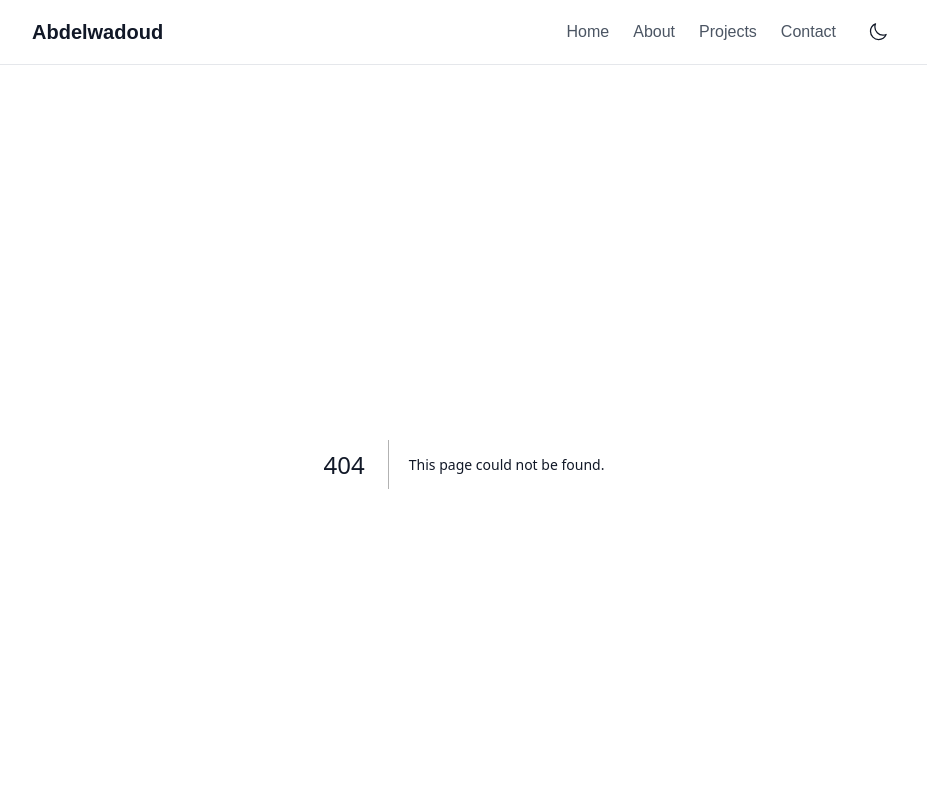
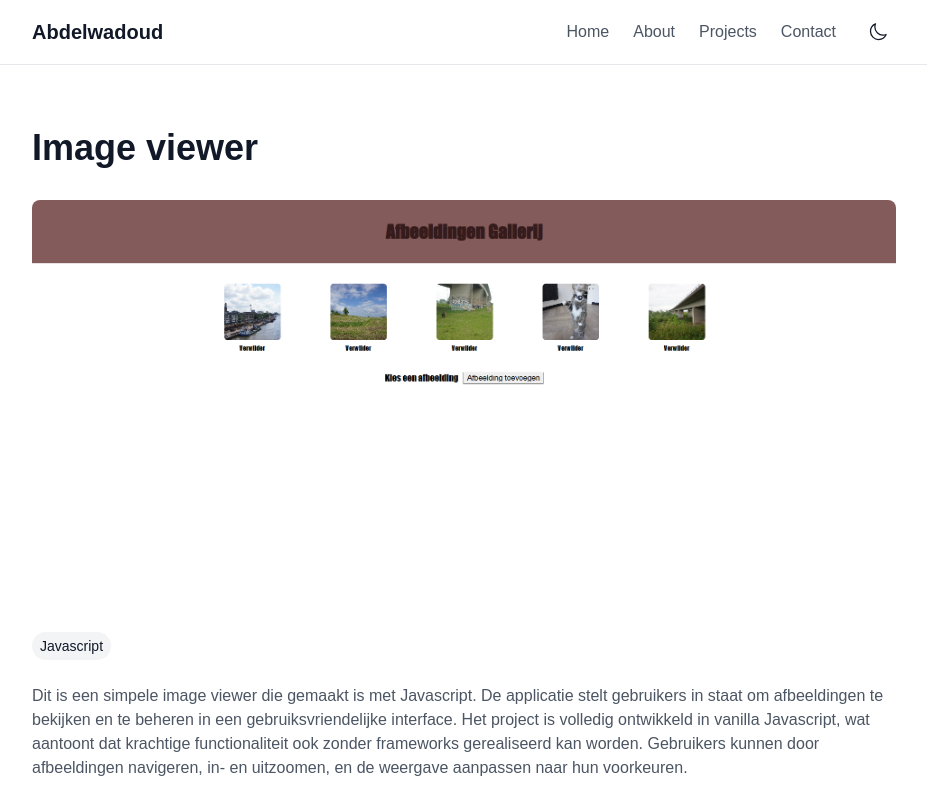
Before and after one commit to Jackbeany/portfolio-abdelwadoud, a Next.js app: page /projects/1 in a window 1280 px wide. Before the commit this address had no page. Shown: the top 800 px of the page, without its empty margins (176-1103 px from the left). Built offline with nearby package versions, Linux system fonts and the light colour scheme.

Commit message:
project toegevoegd

```diff
--- /dev/null
+++ b/app/projects/[id]/page.tsx
@@ -0,0 +1,49 @@
+import { notFound } from 'next/navigation';
+import Image from 'next/image';
+
+const projects = [
+    {
+        id: "1",
+        title: "Image viewer",
+        description: "Dit is een simpele image viewer die gemaakt is met Javascript",
+        technologies: ["Javascript"],
+        link: "/projects/1",
+        image: "/images/image viewer.png",
+        fullDescription: "Dit is een simpele image viewer die gemaakt is met Javascript. De applicatie stelt gebruikers in staat om afbeeldingen te bekijken en te beheren in een gebruiksvriendelijke interface. Het project is volledig ontwikkeld in vanilla Javascript, wat aantoont dat krachtige functionaliteit ook zonder frameworks gerealiseerd kan worden. Gebruikers kunnen door afbeeldingen navigeren, in- en uitzoomen, en de weergave aanpassen naar hun voorkeuren."
+    },
+];
+
+export default function ProjectPage({ params }: { params: { id: string } }) {
+  const project = projects.find(p => p.id === params.id);
+
+  if (!project) {
+    notFound();
+  }
+
+  return (
+    <div className="max-w-4xl mx-auto px-4 py-16">
+      <h1 className="text-4xl font-bold mb-8">{project.title}</h1>
+      <div className="relative w-full h-[400px] mb-8">
+        <Image
+          src={project.image}
+          alt={project.title}
+          fill
+          className="object-cover rounded-lg"
+        />
+      </div>
+      <div className="flex flex-wrap gap-2 mb-6">
+        {project.technologies.map((tech) => (
+          <span
+            key={tech}
+            className="px-2 py-1 bg-gray-100 dark:bg-gray-800 rounded-full text-sm"
+          >
+            {tech}
+          </span>
+        ))}
+      </div>
+      <p className="text-gray-600 dark:text-gray-300 whitespace-pre-line">
+        {project.fullDescription}
+      </p>
+    </div>
+  );
+}
--- a/app/projects/page.tsx
+++ b/app/projects/page.tsx
@@ -1,12 +1,15 @@
 export default function Projects() {
   const projects = [
     {
-      title: "Project 1",
-      description: "Description of project 1",
-      technologies: ["React", "TypeScript"],
-      link: "#"
+      id: "1",
+      title: "Image viewer",
+      description: "Dit is een simpele image viewer die gemaakt is met Javascript",
+      technologies: ["Javascript"],
+      link: "/projects/1",
+      image: "/images/image viewer.png",
+      fullDescription: "Dit is een simpele image viewer die gemaakt is met Javascript. De applicatie stelt gebruikers in staat om afbeeldingen te bekijken en te beheren in een gebruiksvriendelijke interface. Het project is volledig ontwikkeld in vanilla Javascript, wat aantoont dat krachtige functionaliteit ook zonder frameworks gerealiseerd kan worden. Gebruikers kunnen door afbeeldingen navigeren, in- en uitzoomen, en de weergave aanpassen naar hun voorkeuren."
     },
-  ]
+  ];
 
   return (
     <div className="max-w-4xl mx-auto px-4 py-16">
@@ -41,5 +44,5 @@ export default function Projects() {
         ))}
       </div>
     </div>
-  )
+  );
 }
```
Also changed, not shown: public/images/Image viewer.png (added).
